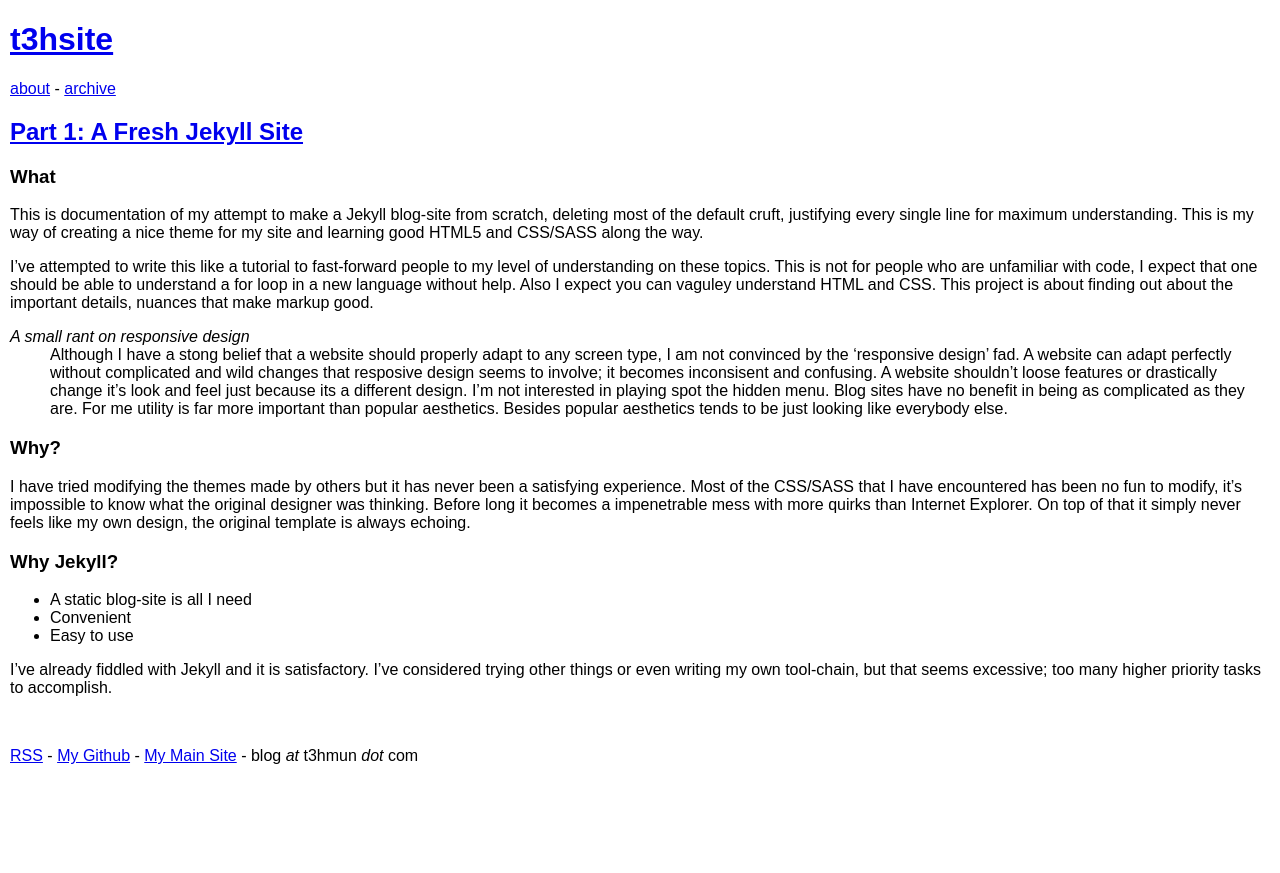
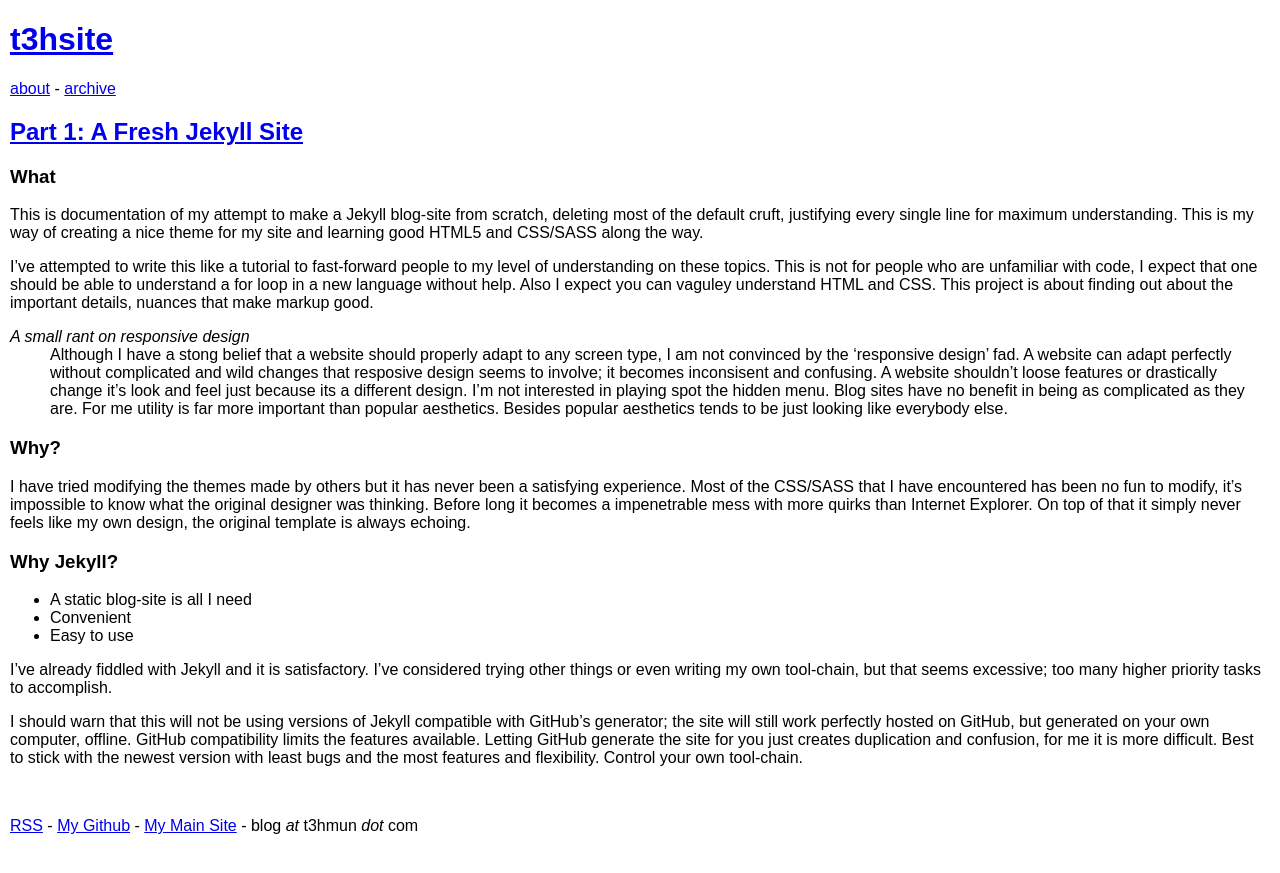
Before and after one commit to t3hmun/t3hsite, a Jekyll site: the page built from _posts/2015-10-01-part-01-a-fresh-theme.md, in a window 1280 px wide. Shown: the top 873 px of the page. Built offline with Jekyll 4.4.1, drawn with Linux system fonts in a browser that asks for light colours.

Commit message:
Not github compatible message.

```diff
--- a/_posts/2015-10-01-part-01-a-fresh-theme.md
+++ b/_posts/2015-10-01-part-01-a-fresh-theme.md
@@ -38,3 +38,5 @@ On top of that it simply never feels like my own design, the original template i
 
 I've already fiddled with Jekyll and it is satisfactory.
 I've considered trying other things or even writing my own tool-chain, but that seems excessive; too many higher priority tasks to accomplish.
+
+I should warn that this will not be using versions of Jekyll compatible with GitHub's generator; the site will still work perfectly hosted on GitHub, but generated on your own computer, offline. GitHub compatibility limits the features available. Letting GitHub generate the site for you just creates duplication and confusion, for me it is more difficult. Best to stick with the newest version with least bugs and the most features and flexibility. Control your own tool-chain.
```
Also changed, not shown: _posts/2015-10-03-part-04 css-and-sass-foundation-from-scratch.md (+2 -0 lines).
